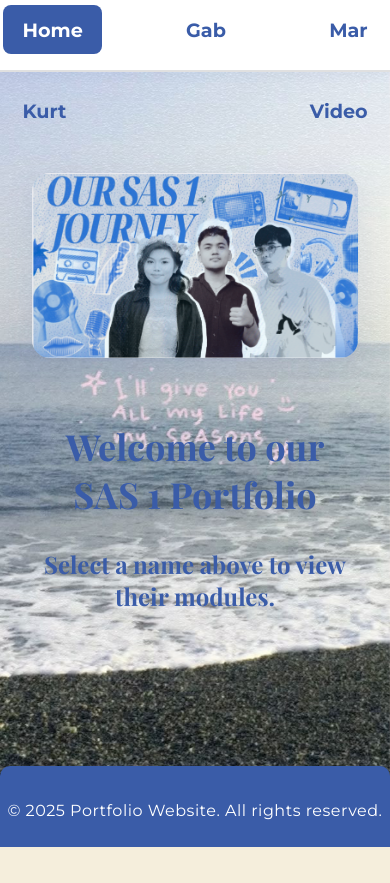
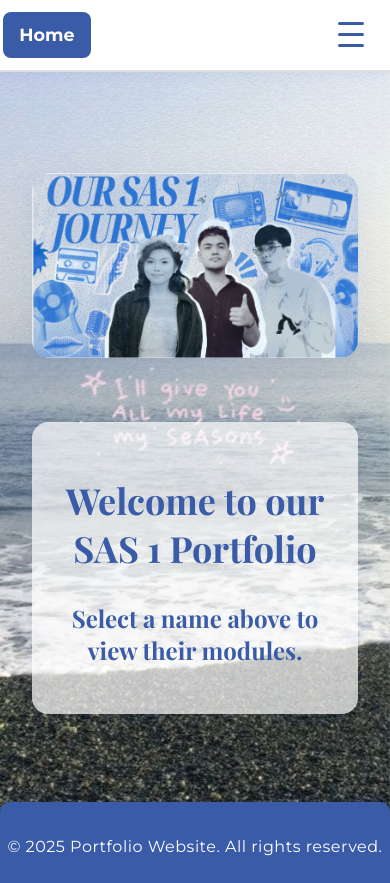
Before and after one commit to kbpua/SAS-1-FINAL-PROJECT, a React (Create React App) app: page / in a window 390 px wide. Before the commit the page ends 847 px from the top, so only its background shows below. Built offline with nearby package versions, Linux system fonts and the light colour scheme.

Commit message:
Fixed mobile optimization.

```diff
--- a/src/App.css
+++ b/src/App.css
@@ -180,11 +180,21 @@ body {
   justify-content: flex-start;
   margin-top: 60px;
 }
+.main-placeholder-container {
+  display: flex;
+  justify-content: center;
+  align-items: center;
+  width: 100%;
+  margin-top: 4rem;
+}
 .main-placeholder {
+  background: rgba(255,255,255,0.7);
+  padding: 1.5rem 1rem;
+  border-radius: 16px;
+  box-shadow: 0 2px 12px rgba(58,92,168,0.07);
   color: #3a5ca8;
   font-size: 1.5rem;
   text-align: center;
-  margin-top: 4rem;
   font-family: 'Playfair Display', serif;
 }
 .main-module-content {
@@ -399,7 +409,7 @@ footer .footer-social a:hover {
   color: #d32f2f;
 }
 
-/* Hamburger menu styles */
+/* Hamburger menu styles (already present, but ensure visibility on mobile) */
 .nav-toggle {
   display: none;
   background: none;
@@ -416,7 +426,7 @@ footer .footer-social a:hover {
 .nav-toggle .bar {
   width: 26px;
   height: 3px;
-  background: #b71c1c;
+  background: #3a5ca8;
   margin: 4px 0;
   border-radius: 2px;
   transition: 0.3s;
@@ -593,9 +603,47 @@ footer .footer-social a:hover {
     font-size: 1.08rem;
   }
   .nav-bar {
-    padding: 0.5rem 0.5rem 0.5rem 0.5rem;
-    justify-content: space-between;
+    flex-wrap: wrap;
+    padding: 0.5rem 0.5rem;
+    justify-content: flex-start;
     align-items: center;
+    position: relative;
+  }
+  .nav-toggle {
+    display: flex;
+    margin-left: auto;
+  }
+  .nav-links {
+    display: none;
+    position: absolute;
+    top: 60px;
+    left: 0;
+    right: 0;
+    background: #fff;
+    flex-direction: column;
+    align-items: stretch;
+    gap: 0;
+    box-shadow: 0 8px 32px rgba(58,92,168,0.07);
+    border-bottom: 2px solid #f2f2f2;
+    z-index: 15;
+    animation: fadeIn 0.4s;
+    margin-top: 0;
+  }
+  .nav-links.show {
+    display: flex;
+  }
+  .nav-links .nav-name {
+    width: 100%;
+    text-align: left;
+    padding: 1.2rem 1.5rem;
+    font-size: 1.15rem;
+    border-radius: 0;
+    margin: 0;
+    border-bottom: 1px solid #e0e0e0;
+  }
+  .nav-name {
+    font-size: 1.1rem;
+    padding: 0.8rem 1rem;
   }
   .nav-logo {
     height: 40px;
@@ -605,29 +653,6 @@ footer .footer-social a:hover {
     height: 40px;
     width: auto;
     margin-right: 0.5rem;
-  }
-  .nav-toggle {
-    margin-left: auto;
-    display: flex;
-  }
-  .nav-links {
-    position: absolute;
-    top: 100%;
-    left: 0;
-    right: 0;
-    background: #fff;
-    flex-direction: column;
-    align-items: stretch;
-    gap: 0;
-    box-shadow: 0 8px 32px rgba(183,28,28,0.07);
-    border-bottom: 2px solid #f2f2f2;
-    z-index: 15;
-    display: none;
-    animation: fadeIn 0.4s;
-    margin-top: 0.5rem;
-  }
-  .nav-links.show {
-    display: flex;
   }
   .nav-links a, .nav-links .nav-btn {
     padding: 1.2rem 1.5rem;
@@ -766,3 +791,49 @@ img, .media-img, .hero-img {
   height: auto;
   display: block;
 }
+
+/* PDF Viewer Responsive Styles */
+@media (max-width: 700px) {
+  .main-module-content {
+    padding: 1rem 0.2rem;
+    max-width: 100vw;
+    margin: 1rem 0.1rem;
+    border-radius: 10px;
+  }
+  .main-module-content h2 {
+    font-size: 1.2rem;
+  }
+  .module-pdf-layout {
+    flex-direction: column;
+    align-items: stretch;
+    width: 100vw;
+    min-height: 60vh;
+  }
+  .main-module-content iframe {
+    min-height: 300px;
+    height: 60vh;
+    width: 100vw;
+    max-width: 100vw;
+    border-radius: 8px;
+  }
+  .module-sidebar {
+    width: 100vw;
+    flex-direction: row;
+    flex-wrap: wrap;
+    gap: 0.5rem;
+    padding: 0.5rem 0.2rem;
+    min-height: unset;
+    border-right: none;
+    border-bottom: 2px solid #3a5ca8;
+    position: static;
+    box-shadow: none;
+    overflow-x: auto;
+  }
+  .module-sidebar-btn {
+    font-size: 0.95rem;
+    padding: 0.5rem 0.5rem;
+    min-width: 120px;
+    flex: 1 0 40%;
+    margin-bottom: 0.2rem;
+  }
+}
--- a/src/App.js
+++ b/src/App.js
@@ -95,6 +95,15 @@ const gdriveLinks = {
 };
 
 function NavBar({ selectedName, setSelectedName, setSelectedModule, videoMode, setVideoMode }) {
+  const [menuOpen, setMenuOpen] = useState(false);
+  // Close menu when switching to desktop
+  useEffect(() => {
+    const handleResize = () => {
+      if (window.innerWidth > 700) setMenuOpen(false);
+    };
+    window.addEventListener('resize', handleResize);
+    return () => window.removeEventListener('resize', handleResize);
+  }, []);
   return (
     <nav className="nav-bar">
       <button
@@ -103,10 +112,17 @@ function NavBar({ selectedName, setSelectedName, setSelectedModule, videoMode, s
           setSelectedName(null);
           setSelectedModule(null);
           setVideoMode(false);
+          setMenuOpen(false);
         }}
       >
         Home
       </button>
+      <button className={`nav-toggle${menuOpen ? ' open' : ''}`} onClick={() => setMenuOpen((open) => !open)} aria-label="Toggle navigation">
+        <span className="bar"></span>
+        <span className="bar"></span>
+        <span className="bar"></span>
+      </button>
+      <div className={`nav-links${menuOpen ? ' show' : ''}`}>
         {NAV_OPTIONS.map((name) => (
           <button
             key={name}
@@ -121,11 +137,13 @@ function NavBar({ selectedName, setSelectedName, setSelectedModule, videoMode, s
                 setSelectedModule(null);
                 setVideoMode(false);
               }
+              setMenuOpen(false);
             }}
           >
             {name}
           </button>
         ))}
+      </div>
     </nav>
   );
 }
@@ -171,9 +189,11 @@ function HomeContent() {
       <div className="home-cover-container">
         <img src={process.env.PUBLIC_URL + '/sas1-journey-cover.png'} alt="SAS 1 Journey Cover" className="home-cover" />
       </div>
+      <div className="main-placeholder-container">
         <div className="main-placeholder">
           <h2>Welcome to our SAS 1 Portfolio</h2>
           <p>Select a name above to view their modules.</p>
+        </div>
       </div>
     </div>
   );
```
Lines whose indentation alone changed are shown as unchanged.
